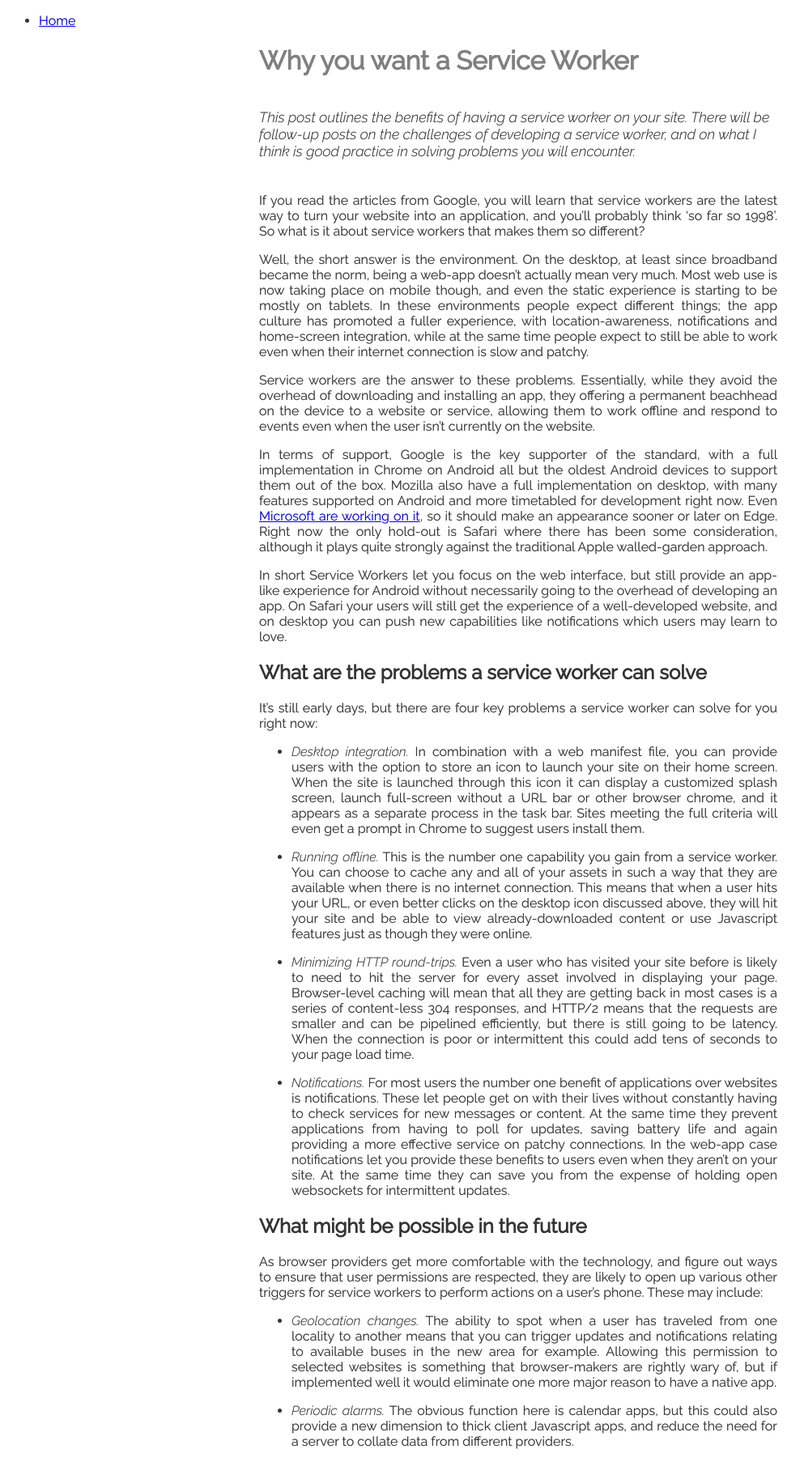
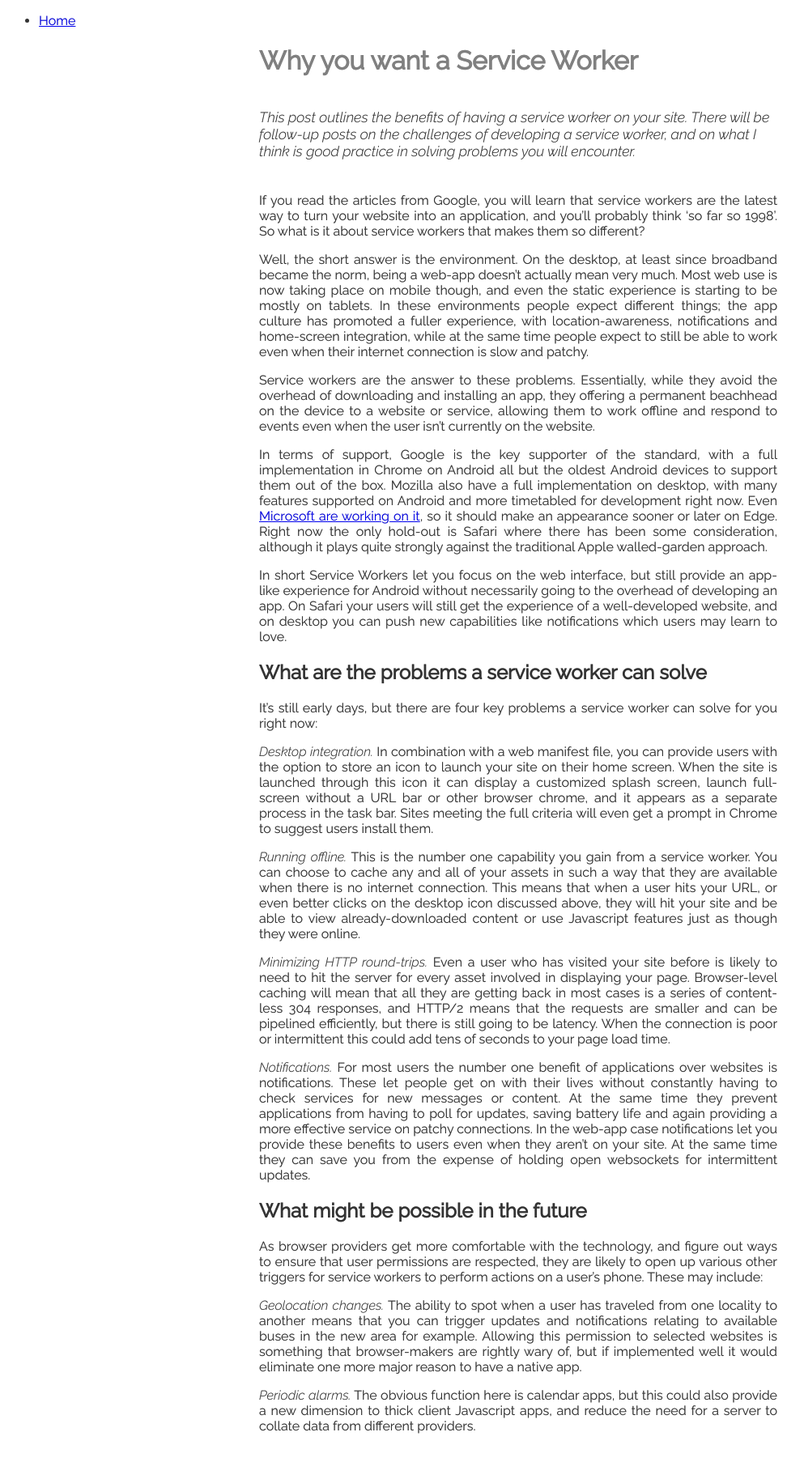
Before and after one commit to notak/notak.github.io, a Jekyll site: the page built from _posts/2016-05-19-service-workers.md, in a window 1280 px wide. Shown: the whole page at 81% size, without its empty margins (0-993 px from the left). Built offline with Jekyll 4.4.1, drawn with Linux system fonts in a browser that asks for light colours.

Commit message:
spelling

```diff
--- a/_posts/2016-05-19-service-workers.md
+++ b/_posts/2016-05-19-service-workers.md
@@ -21,18 +21,18 @@ In short Service Workers let you focus on the web interface, but still provide a
 
 It's still early days, but there are four key problems a service worker can solve for you right now:
 
-- *Desktop integration.* In combination with a web manifest file, you can provide users with the option to store an icon to launch your site on their home screen. When the site is launched through this icon it can display a customized splash screen, launch full-screen without a URL bar or other browser chrome, and it appears as a separate process in the task bar. Sites meeting the full criteria will even get a prompt in Chrome to suggest users install them.
+*Desktop integration.* In combination with a web manifest file, you can provide users with the option to store an icon to launch your site on their home screen. When the site is launched through this icon it can display a customized splash screen, launch full-screen without a URL bar or other browser chrome, and it appears as a separate process in the task bar. Sites meeting the full criteria will even get a prompt in Chrome to suggest users install them.
 
-- *Running offline.* This is the number one capability you gain from a service worker. You can choose to cache any and all of your assets in such a way that they are available when there is no internet connection. This means that when a user hits your URL, or even better clicks on the desktop icon discussed above, they will hit your site and be able to view already-downloaded content or use Javascript features just as though they were online.
+*Running offline.* This is the number one capability you gain from a service worker. You can choose to cache any and all of your assets in such a way that they are available when there is no internet connection. This means that when a user hits your URL, or even better clicks on the desktop icon discussed above, they will hit your site and be able to view already-downloaded content or use Javascript features just as though they were online.
 
-- *Minimizing HTTP round-trips.* Even a user who has visited your site before is likely to need to hit the server for every asset involved in displaying your page. Browser-level caching will mean that all they are getting back in most cases is a series of content-less 304 responses, and HTTP/2 means that the requests are smaller and can be pipelined efficiently, but there is still going to be latency. When the connection is poor or intermittent this could add tens of seconds to your page load time.
+*Minimizing HTTP round-trips.* Even a user who has visited your site before is likely to need to hit the server for every asset involved in displaying your page. Browser-level caching will mean that all they are getting back in most cases is a series of content-less 304 responses, and HTTP/2 means that the requests are smaller and can be pipelined efficiently, but there is still going to be latency. When the connection is poor or intermittent this could add tens of seconds to your page load time.
 
-- *Notifications.* For most users the number one benefit of applications over websites is notifications. These let people get on with their lives without constantly having to check services for new messages or content. At the same time they prevent applications from having to poll for updates, saving battery life and again providing a more effective service on patchy connections. In the web-app case notifications let you provide these benefits to users even when they aren't on your site. At the same time they can save you from the expense of holding open websockets for intermittent updates.
+*Notifications.* For most users the number one benefit of applications over websites is notifications. These let people get on with their lives without constantly having to check services for new messages or content. At the same time they prevent applications from having to poll for updates, saving battery life and again providing a more effective service on patchy connections. In the web-app case notifications let you provide these benefits to users even when they aren't on your site. At the same time they can save you from the expense of holding open websockets for intermittent updates.
 
 ## What might be possible in the future
 
 As browser providers get more comfortable with the technology, and figure out ways to ensure that user permissions are respected, they are likely to open up various other triggers for service workers to perform actions on a user's phone. These may include:
 
-- *Geolocation changes.* The ability to spot when a user has traveled from one locality to another means that you can trigger updates and notifications relating to available buses in the new area for example. Allowing this permission to selected websites is something that browser-makers are rightly wary of, but if implemented well it would eliminate one more major reason to have a native app.
+*Geolocation changes.* The ability to spot when a user has traveled from one locality to another means that you can trigger updates and notifications relating to available buses in the new area for example. Allowing this permission to selected websites is something that browser-makers are rightly wary of, but if implemented well it would eliminate one more major reason to have a native app.
 
-- *Periodic alarms.* The obvious function here is calendar apps, but this could also provide a new dimension to thick client Javascript apps, and reduce the need for a server to collate data from different providers.
+*Periodic alarms.* The obvious function here is calendar apps, but this could also provide a new dimension to thick client Javascript apps, and reduce the need for a server to collate data from different providers.
```
